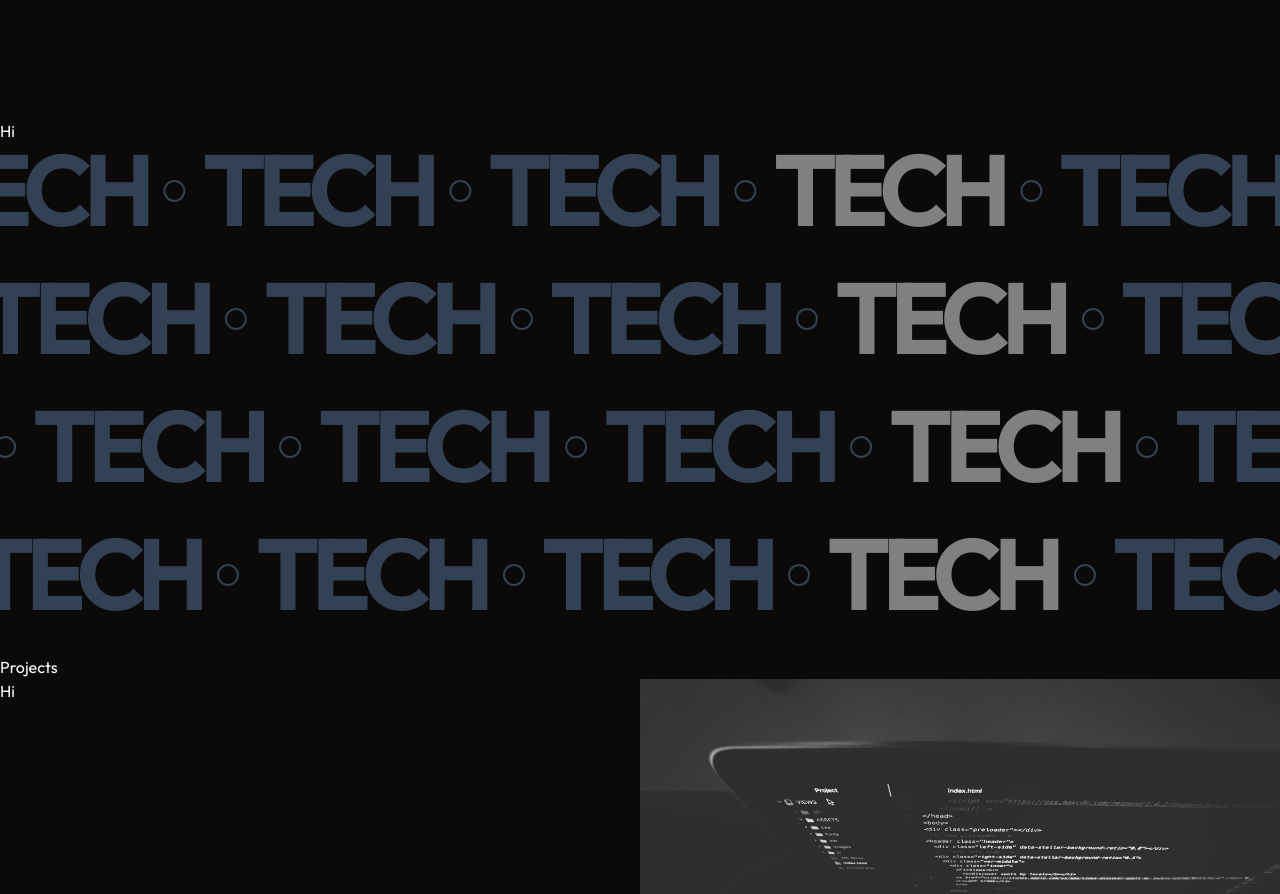
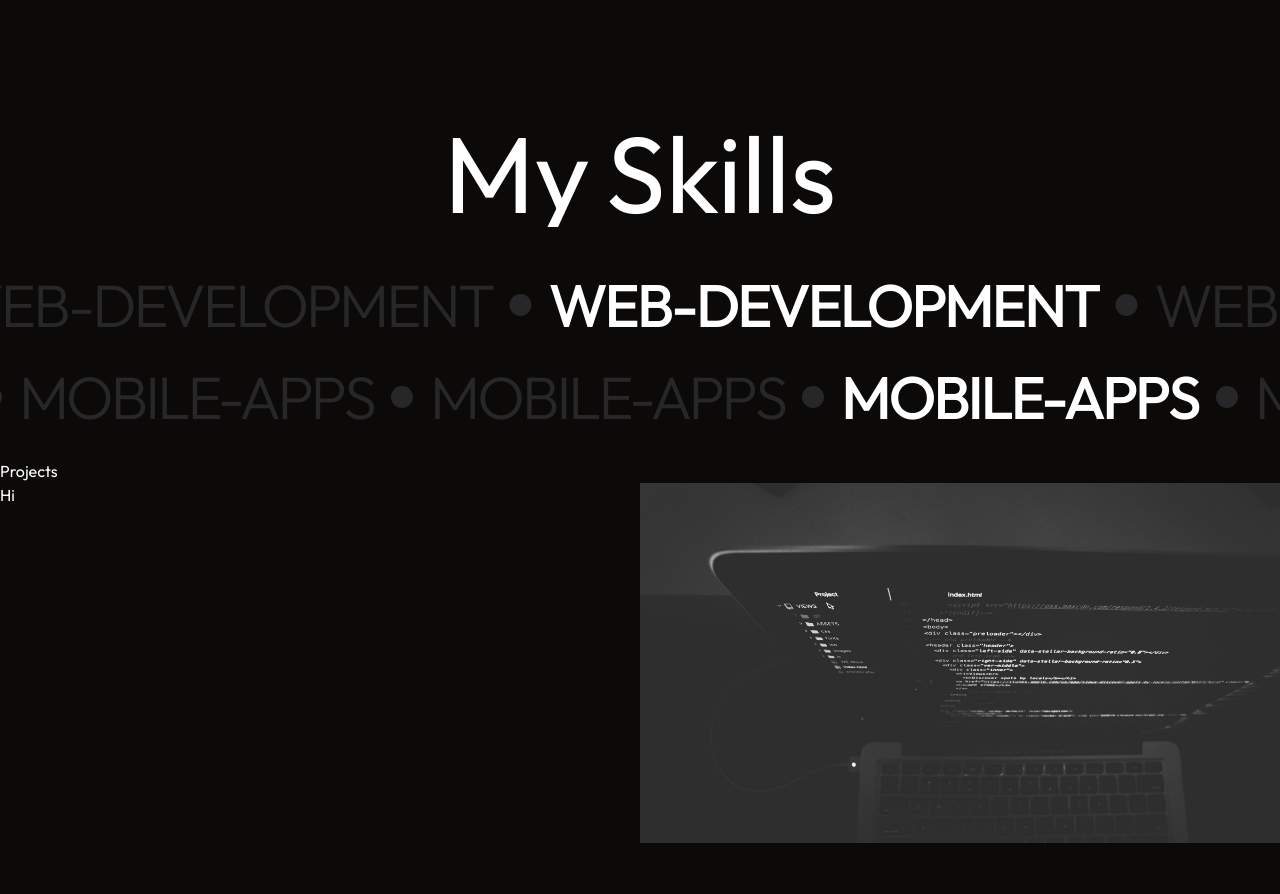
Before and after one commit to Clupai8o0/portfolio, a Next.js app: page / in a window 1280 px wide. Shown: the part 3537-4431 px from the top of the page. Built offline with nearby package versions, Linux system fonts and the light colour scheme.

Commit message:
skills section

```diff
--- a/app/page.tsx
+++ b/app/page.tsx
@@ -38,12 +38,6 @@ export default function Home() {
 					<About />
 				</Bounded>
 
-				<Bounded>
-					<h1 className="text-white">Hi</h1>
-				</Bounded>
-				<Skills />
-				<Skills />
-				<Skills />
 				<Skills />
 
 				<Projects />
--- /dev/null
+++ b/components/content/skill.tsx
@@ -0,0 +1,80 @@
+"use client";
+
+import gsap from "gsap";
+import { Circle } from "lucide-react";
+import ScrollTrigger from "gsap/dist/ScrollTrigger";
+import React, { useLayoutEffect, useRef } from "react";
+import clsx from "clsx";
+
+gsap.registerPlugin(ScrollTrigger);
+
+interface Props {
+	text: string;
+}
+
+const Skill = ({ text }: Props) => {
+	const container = useRef(null);
+
+	useLayoutEffect(() => {
+		let ctx = gsap.context(() => {
+			const tl = gsap.timeline({
+				scrollTrigger: {
+					pin: true,
+					start: "top bottom",
+					end: "bottom top",
+					scrub: 0.2,
+				},
+			});
+
+			tl.fromTo(
+				".skill-row",
+				{
+					x: (i) => {
+						return i % 2 === 0
+							? gsap.utils.random(800, 200)
+							: gsap.utils.random(-800, -200);
+					},
+				},
+				{
+					x: (i) => {
+						return i % 2 === 0
+							? gsap.utils.random(-800, -200)
+							: gsap.utils.random(800, 200);
+					},
+				}
+			);
+		}, container);
+
+		return () => ctx.revert();
+	});
+
+	return (
+		<div className="overflow-wrapper">
+			<section
+				className="wrapper overflow-hidden skill-wrapper"
+				ref={container}
+			>
+				<div className="skill-row mb-8 flex items-center justify-center gap-4 text-zinc-800">
+					{Array.from({ length: 15 }, (_, i) => (
+						<React.Fragment key={i}>
+							<span
+								className={clsx(
+									"skill-item text-6xl uppercase tracking-tighter font-light whitespace-nowrap",
+									(i === 7 && "text-white font-medium") || "inherit"
+								)}
+								style={{ color: i === 7 && "white" ? "white" : "inherit" }}
+							>
+								{text}
+							</span>
+							<span className="text-3xl">
+								<Circle className="fill-zinc-800" />
+							</span>
+						</React.Fragment>
+					))}
+				</div>
+			</section>
+		</div>
+	);
+};
+
+export default Skill;
--- a/components/content/skills.tsx
+++ b/components/content/skills.tsx
@@ -1,68 +1,73 @@
 "use client";
 
 import gsap from "gsap";
+import { useGSAP } from "@gsap/react";
 import ScrollTrigger from "gsap/dist/ScrollTrigger";
-import React, { useLayoutEffect, useRef } from "react";
+
+import Skill from "./skill";
 import Bounded from "../containers/bounded";
-import { Circle } from "lucide-react";
+import { useRef } from "react";
 
 gsap.registerPlugin(ScrollTrigger);
-
-const Skills = () => {
+function Skills() {
 	const container = useRef(null);
-
-	useLayoutEffect(() => {
-		let ctx = gsap.context(() => {
-			const tl = gsap.timeline({
-				scrollTrigger: {
-					pin: true,
-					start: "top bottom",
-					end: "bottom top",
-					scrub: 4,
-				},
-			});
-
-			tl.fromTo(
-				".skills-row",
+	useGSAP(
+		() => {
+			gsap.fromTo(
+				".word",
 				{
-					x: (i) => {
-						return i % 2 === 0
-							? gsap.utils.random(600, 400)
-							: gsap.utils.random(-600, -400);
-					},
+					y: 120,
 				},
 				{
-					x: (i) => {
-						return i % 2 === 0
-							? gsap.utils.random(-600, -400)
-							: gsap.utils.random(600, 400);
+					y: 0,
+					duration: 0.5,
+					ease: "power1.out",
+					scrollTrigger: {
+						trigger: ".overflow-wrapper",
+						start: "top 75%",
+						toggleActions: "play none play none",
 					},
 				}
 			);
-		}, container);
 
-		return () => ctx.revert();
-	});
+			gsap.fromTo(
+				".skill-wrapper",
+				{
+					y: 120,
+				},
+				{
+					y: 0,
+					duration: 0.5,
+					ease: "power1.out",
+					scrollTrigger: {
+						trigger: ".skill-wrapper",
+						start: "top 75%",
+						toggleActions: "play none play none",
+					},
+				}
+			);
+		},
+		{ scope: container }
+	);
 
 	return (
-		<section className="wrapper overflow-hidden" ref={container}>
-			<div className="skills-row mb-8 flex items-center justify-center gap-4 text-slate-700">
-				{Array.from({ length: 15 }, (_, i) => (
-					<React.Fragment key={i}>
-						<span
-							className="skill-item text-8xl font-extrabold uppercase tracking-tighter"
-							style={{ color: i === 7 && "#808080" ? "#808080" : "inherit" }}
-						>
-							Tech
-						</span>
-						<span className="text-3xl">
-							<Circle />
-						</span>
-					</React.Fragment>
-				))}
-			</div>
+		<section ref={container}>
+			<Bounded className="mb-12">
+				<h1 className="skills-title text-white text-6xl md:text-7xl lg:text-[108px] text-center">
+					<div className="overflow-wrapper flex gap-4 justify-center">
+						{"My Skills".split(" ").map((word) => (
+							<span className="word">{word}</span>
+						))}
+					</div>
+				</h1>
+			</Bounded>
+
+			<Skill text="Web-development" />
+			<Skill text="mobile-apps" />
+        {/* <Skill />
+        <Skill /> */}
 		</section>
 	);
-};
+}
 
 export default Skills;
```
